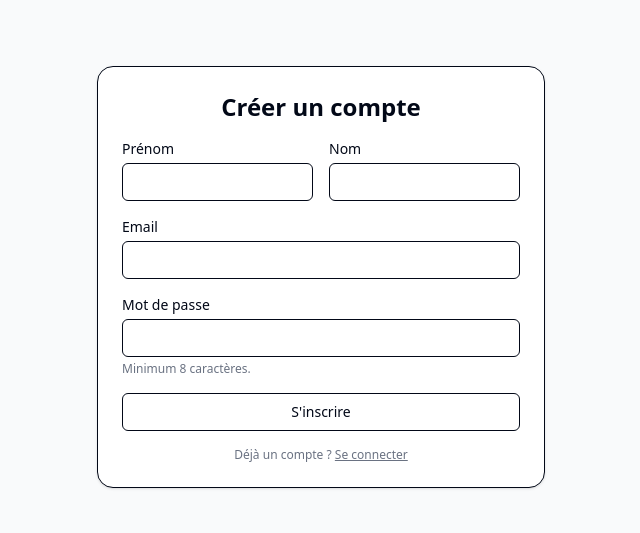
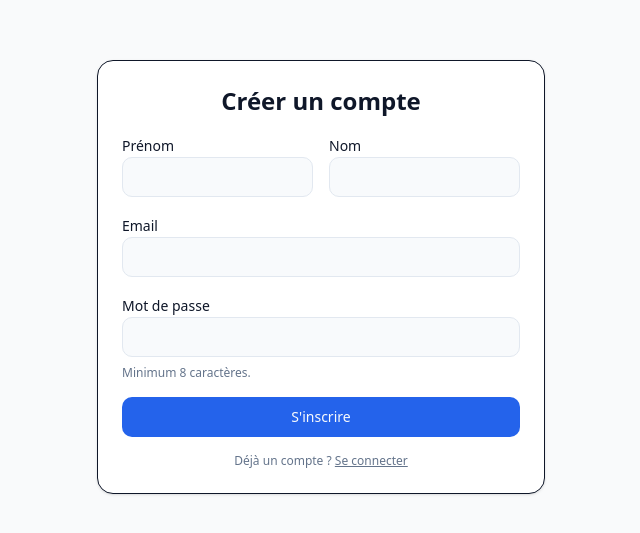
Before and after one commit to Denisi64/projet-clean-archi-react-WDC-2025-2026, a Next.js app in the folder apps/web-next/: page /register in a window 1280 px wide. Shown: the part 123-656 px from the top of the page, without its empty margins (319-959 px from the left). Built offline with nearby package versions, Linux system fonts and the light colour scheme.

Commit message:
fx: attribution couleurs tailwind + overflow tableau comptes

```diff
--- a/apps/web-next/src/app/globals.css
+++ b/apps/web-next/src/app/globals.css
@@ -1,28 +1,78 @@
 @import "tailwindcss";
+
+@theme {
+  --color-background: hsl(var(--background));
+  --color-foreground: hsl(var(--foreground));
+
+  --color-card: hsl(var(--card));
+  --color-card-foreground: hsl(var(--card-foreground));
+
+  --color-popover: hsl(var(--popover));
+  --color-popover-foreground: hsl(var(--popover-foreground));
+
+  --color-primary: hsl(var(--primary));
+  --color-primary-foreground: hsl(var(--primary-foreground));
+
+  --color-secondary: hsl(var(--secondary));
+  --color-secondary-foreground: hsl(var(--secondary-foreground));
+
+  --color-muted: hsl(var(--muted));
+  --color-muted-foreground: hsl(var(--muted-foreground));
+
+  --color-accent: hsl(var(--accent));
+  --color-accent-foreground: hsl(var(--accent-foreground));
+
+  --color-destructive: hsl(var(--destructive));
+  --color-destructive-foreground: hsl(var(--destructive-foreground));
+
+  --color-border: hsl(var(--border));
+  --color-input: hsl(var(--input));
+  --color-ring: hsl(var(--ring));
+
+  --color-chart-1: hsl(var(--chart-1));
+  --color-chart-2: hsl(var(--chart-2));
+  --color-chart-3: hsl(var(--chart-3));
+  --color-chart-4: hsl(var(--chart-4));
+  --color-chart-5: hsl(var(--chart-5));
+
+  --radius-lg: var(--radius);
+  --radius-md: calc(var(--radius) - 2px);
+  --radius-sm: calc(var(--radius) - 4px);
+}
 
 @layer base {
   :root {
-    --background: 0 0% 100%;
-    --foreground: 222.2 84% 4.9%;
+    --background: 210 40% 98%;
+    --foreground: 222 47% 11%;
+
     --card: 0 0% 100%;
-    --card-foreground: 222.2 84% 4.9%;
+    --card-foreground: 222 47% 11%;
+
     --popover: 0 0% 100%;
-    --popover-foreground: 222.2 84% 4.9%;
-    --primary: 222.2 47.4% 11.2%;
+    --popover-foreground: 222 47% 11%;
+
+    --primary: 221 83% 53%;
     --primary-foreground: 210 40% 98%;
+
     --secondary: 210 40% 96.1%;
-    --secondary-foreground: 222.2 47.4% 11.2%;
+    --secondary-foreground: 222 47% 11%;
+
     --muted: 210 40% 96.1%;
     --muted-foreground: 215.4 16.3% 46.9%;
+
     --accent: 210 40% 96.1%;
-    --accent-foreground: 222.2 47.4% 11.2%;
+    --accent-foreground: 222 47% 11%;
+
     --destructive: 0 84.2% 60.2%;
     --destructive-foreground: 210 40% 98%;
+
     --border: 214.3 31.8% 91.4%;
     --input: 214.3 31.8% 91.4%;
-    --ring: 222.2 84% 4.9%;
-    --radius: 0.5rem;
-    --chart-1: 12 76% 61%;
+    --ring: 221 83% 53%;
+
+    --radius: 0.75rem;
+
+    --chart-1: 221 83% 53%;
     --chart-2: 173 58% 39%;
     --chart-3: 197 37% 24%;
     --chart-4: 43 74% 66%;
@@ -30,26 +80,35 @@
   }
 
   .dark {
-    --background: 222.2 84% 4.9%;
+    --background: 222 47% 11%;
     --foreground: 210 40% 98%;
-    --card: 222.2 84% 4.9%;
+
+    --card: 222 40% 13%;
     --card-foreground: 210 40% 98%;
-    --popover: 222.2 84% 4.9%;
+
+    --popover: 222 40% 13%;
     --popover-foreground: 210 40% 98%;
-    --primary: 210 40% 98%;
-    --primary-foreground: 222.2 47.4% 11.2%;
-    --secondary: 217.2 32.6% 17.5%;
+
+    --primary: 217 91% 60%;
+    --primary-foreground: 222 47% 11%;
+
+    --secondary: 217 33% 17%;
     --secondary-foreground: 210 40% 98%;
-    --muted: 217.2 32.6% 17.5%;
+
+    --muted: 217 33% 17%;
     --muted-foreground: 215 20.2% 65.1%;
-    --accent: 217.2 32.6% 17.5%;
+
+    --accent: 217 33% 17%;
     --accent-foreground: 210 40% 98%;
+
     --destructive: 0 62.8% 30.6%;
     --destructive-foreground: 210 40% 98%;
-    --border: 217.2 32.6% 17.5%;
-    --input: 217.2 32.6% 17.5%;
-    --ring: 212.7 26.8% 83.9%;
-    --chart-1: 220 70% 50%;
+
+    --border: 217 33% 17%;
+    --input: 217 33% 17%;
+    --ring: 217 91% 60%;
+
+    --chart-1: 217 91% 60%;
     --chart-2: 160 60% 45%;
     --chart-3: 30 80% 55%;
     --chart-4: 280 65% 60%;
@@ -58,9 +117,7 @@
 }
 
 @layer base {
-  * {
-
-  }
+  * {}
 
   body {
     background-color: hsl(var(--background));
--- a/apps/web-next/src/app/page.tsx
+++ b/apps/web-next/src/app/page.tsx
@@ -145,7 +145,7 @@ export default async function Home() {
 
     return (
         <main className="min-h-screen bg-muted/20 p-4 md:p-8">
-            <div className="mx-auto max-w-7xl space-y-8">
+            <div className="mx-auto max-w-[1600px] space-y-8">
 
                 {/* Dashboard Header */}
                 <div className="flex flex-col md:flex-row md:items-center justify-between gap-4">
--- a/apps/web-next/src/features/auth/components/RegisterForm.tsx
+++ b/apps/web-next/src/features/auth/components/RegisterForm.tsx
@@ -6,6 +6,9 @@ import {
     registerUser,
     RegisterUserInput,
 } from '@/features/auth/application/registerUser';
+import { Button } from '@/components/ui/button';
+import { Input } from '@/components/ui/input';
+import { Label } from '@/components/ui/label';
 
 type RegisterFormProps = {
     onSuccessRedirectTo?: string; // ex: '/dashboard'
@@ -59,14 +62,14 @@ export function RegisterForm({ onSuccessRedirectTo = '/' }: RegisterFormProps) {
     return (
         <form
             onSubmit={handleSubmit}
-            className="w-full max-w-md space-y-4 border rounded-2xl p-6 shadow-sm bg-white"
+            className="w-full max-w-md space-y-4 border rounded-2xl p-6 shadow-sm bg-card text-card-foreground"
         >
             <h1 className="text-2xl font-semibold text-center">
                 Créer un compte
             </h1>
 
             {error && (
-                <p className="text-sm text-red-600 bg-red-50 border border-red-100 rounded-md px-3 py-2">
+                <p className="text-sm text-destructive bg-destructive/10 border border-destructive/20 rounded-md px-3 py-2">
                     {error}
                 </p>
             )}
@@ -77,76 +80,64 @@ export function RegisterForm({ onSuccessRedirectTo = '/' }: RegisterFormProps) {
             )}
 
             <div className="grid grid-cols-1 sm:grid-cols-2 gap-4">
-                <div>
-                    <label className="block text-sm font-medium mb-1" htmlFor="firstName">
-                        Prénom
-                    </label>
-                    <input
+                <div className="space-y-2">
+                    <Label htmlFor="firstName">Prénom</Label>
+                    <Input
                         id="firstName"
                         name="firstName"
-                        className="w-full border rounded-md px-3 py-2 text-sm"
                         autoComplete="given-name"
                         required
                     />
                 </div>
 
-                <div>
-                    <label className="block text-sm font-medium mb-1" htmlFor="lastName">
-                        Nom
-                    </label>
-                    <input
+                <div className="space-y-2">
+                    <Label htmlFor="lastName">Nom</Label>
+                    <Input
                         id="lastName"
                         name="lastName"
-                        className="w-full border rounded-md px-3 py-2 text-sm"
                         autoComplete="family-name"
                         required
                     />
                 </div>
             </div>
 
-            <div>
-                <label className="block text-sm font-medium mb-1" htmlFor="email">
-                    Email
-                </label>
-                <input
+            <div className="space-y-2">
+                <Label htmlFor="email">Email</Label>
+                <Input
                     id="email"
                     name="email"
                     type="email"
-                    className="w-full border rounded-md px-3 py-2 text-sm"
                     autoComplete="email"
                     required
                 />
             </div>
 
-            <div>
-                <label className="block text-sm font-medium mb-1" htmlFor="password">
-                    Mot de passe
-                </label>
-                <input
+            <div className="space-y-2">
+                <Label htmlFor="password">Mot de passe</Label>
+                <Input
                     id="password"
                     name="password"
                     type="password"
-                    className="w-full border rounded-md px-3 py-2 text-sm"
                     autoComplete="new-password"
                     required
                     minLength={8}
                 />
-                <p className="mt-1 text-xs text-gray-500">
+                <p className="text-xs text-muted-foreground">
                     Minimum 8 caractères.
                 </p>
             </div>
 
-            <button
+            <Button
                 type="submit"
                 disabled={loading}
-                className="w-full rounded-md border px-3 py-2 text-sm font-medium hover:bg-gray-50 disabled:opacity-60"
+                className="w-full"
             >
                 {loading ? "Création du compte..." : "S'inscrire"}
-            </button>
+            </Button>
 
-            <p className="text-xs text-center text-gray-500">
+            <p className="text-xs text-center text-muted-foreground">
                 Déjà un compte ?{' '}
-                <a href="/login" className="underline">
+                <a href="/login" className="underline hover:text-primary">
                     Se connecter
                 </a>
             </p>
```
